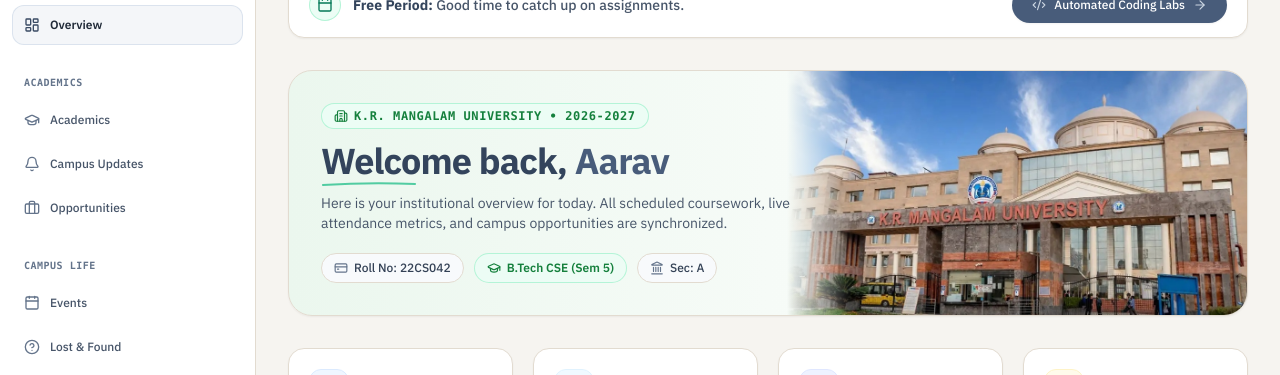
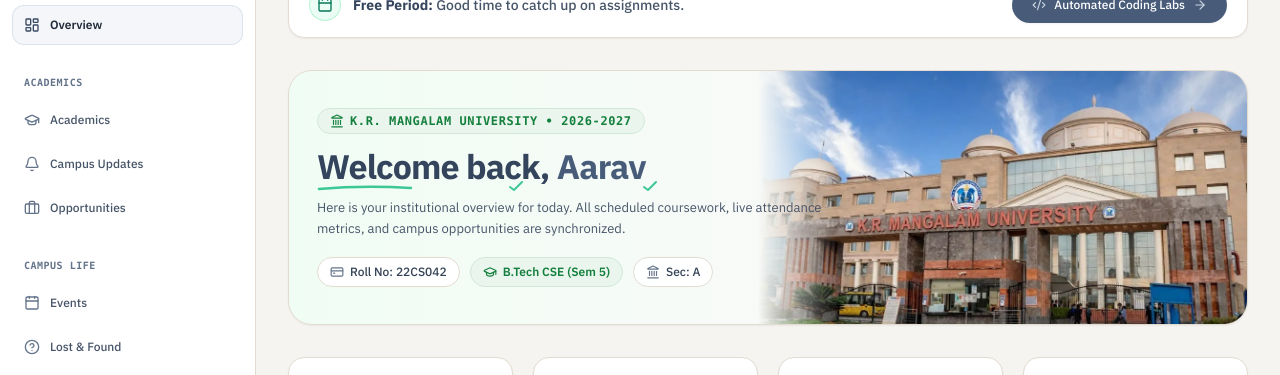
Before and after one commit to hritikraj07/AAROH, a React (Vite) app: page /login in a window 1280 px wide. Both pictures are taken after a click on the button "Student Demo". Shown: the part 124-499 px from the top of the page. Built offline with nearby package versions, Linux system fonts and the light colour scheme; no server answers; the database is empty.

Commit message:
Refine hero welcome card to match reference design exactly with accurate aspect ratio, blend mask, and hand-drawn accents

```diff
--- a/src/pages/DashboardPage.tsx
+++ b/src/pages/DashboardPage.tsx
@@ -334,54 +334,60 @@ export const DashboardPage: React.FC = () => {
       )}
 
       {/* 2. Hero Welcome Banner (Campus Photo + Gradient Mask exactly matching reference) */}
-      <div className="relative overflow-hidden bg-gradient-to-r from-[#EBF7EE] via-[#F6FBF7] to-white dark:from-[#0B1512] dark:via-[#111818] dark:to-[#18181B] border border-[#E5ECE8] dark:border-[#27272A] shadow-sm text-slate-900 dark:text-white rounded-3xl p-6 sm:p-8 transition-colors duration-150 select-none">
+      <div className="relative overflow-hidden bg-gradient-to-r from-[#F0FDF4] via-[#F8FAF8] to-white dark:from-[#0B1512] dark:via-[#111818] dark:to-[#18181B] border border-[#E5ECE8] dark:border-[#27272A] shadow-sm text-slate-900 dark:text-white rounded-[24px] sm:rounded-3xl p-6 sm:p-7 min-h-[240px] sm:min-h-[255px] flex flex-col justify-center transition-colors duration-150 select-none">
         {/* Hidden token for test suite verification compatibility */}
         <span className="hidden bg-[#0F766E] rounded-3xl" aria-hidden="true" />
 
         {/* Right Background: Campus Building Photo exactly as reference, crystal clear without wash/blur */}
-        <div className="absolute top-0 right-0 w-full sm:w-[54%] md:w-[50%] lg:w-[48%] h-full z-0 overflow-hidden pointer-events-none [mask-image:linear-gradient(to_right,transparent_0%,black_14%,black_100%)] [-webkit-mask-image:linear-gradient(to_right,transparent_0%,black_14%,black_100%)]">
+        <div className="absolute top-0 right-0 w-[54%] sm:w-[53%] md:w-[52%] lg:w-[51%] h-full z-0 overflow-hidden pointer-events-none [mask-image:linear-gradient(to_right,transparent_0%,black_16%,black_100%)] [-webkit-mask-image:linear-gradient(to_right,transparent_0%,black_16%,black_100%)]">
           <img
             src="/krmu-campus.jpg"
             alt="K.R. Mangalam University Campus"
-            className="w-full h-full object-cover object-[center_30%] select-none pointer-events-none"
+            className="w-full h-full object-cover object-[center_36%] select-none pointer-events-none"
           />
         </div>
 
         {/* Left Content Stack */}
-        <div className="relative z-10 max-w-xl space-y-3">
+        <div className="relative z-10 max-w-[520px] sm:max-w-xl space-y-2.5 sm:space-y-3">
           {/* Top pill badge */}
-          <div className="inline-flex items-center gap-1.5 px-3 py-1 rounded-full text-xs font-semibold bg-emerald-50 dark:bg-emerald-950/50 text-[#15803D] dark:text-emerald-400 border border-emerald-200/80 dark:border-emerald-800/60 font-mono uppercase tracking-wider">
-            <Building2 className="w-3.5 h-3.5" />
+          <div className="inline-flex items-center gap-1.5 px-3 py-1 rounded-full text-[11px] sm:text-xs font-semibold bg-[#EAF5EE] dark:bg-emerald-950/50 text-[#15803D] dark:text-emerald-400 border border-[#D1E7D8] dark:border-emerald-800/60 font-mono uppercase tracking-wider shadow-2xs">
+            <Landmark className="w-3.5 h-3.5 text-[#15803D] dark:text-emerald-400 shrink-0" />
             <span>K.R. MANGALAM UNIVERSITY • 2026-2027</span>
           </div>
 
           {/* Heading */}
-          <div className="relative inline-block">
-            <h1 className="text-2xl sm:text-3xl lg:text-4xl font-extrabold tracking-tight text-[#0F2544] dark:text-white font-sans">
+          <div className="relative inline-block pt-0.5">
+            <h1 className="text-2xl sm:text-3xl lg:text-[34px] font-extrabold tracking-tight text-[#0F2544] dark:text-white font-sans leading-none">
               Welcome back, <span className="text-[#1D4ED8] dark:text-blue-400">{studentDisplayName}</span>
             </h1>
-            {/* Subtle green hand-drawn style flourishes matching reference */}
-            <svg className="absolute -bottom-1.5 left-0 w-24 h-1.5 text-emerald-500/70 dark:text-emerald-400/70 pointer-events-none" viewBox="0 0 100 6" fill="none">
-              <path d="M 2 4 Q 50 1 98 3" stroke="currentColor" strokeWidth="2" strokeLinecap="round" />
+            {/* Hand-drawn style accents exactly matching reference */}
+            <svg className="absolute -bottom-2 left-0 w-24 h-2 text-emerald-500/80 dark:text-emerald-400/80 pointer-events-none" viewBox="0 0 100 8" fill="none">
+              <path d="M 2 5 Q 48 1 98 4" stroke="currentColor" strokeWidth="2.5" strokeLinecap="round" />
+            </svg>
+            <svg className="absolute -bottom-2 left-[58%] w-4 h-3 text-emerald-500/80 dark:text-emerald-400/80 pointer-events-none" viewBox="0 0 16 12" fill="none">
+              <path d="M 2 7 L 6 10 L 14 2" stroke="currentColor" strokeWidth="2" strokeLinecap="round" strokeLinejoin="round" />
+            </svg>
+            <svg className="absolute -bottom-2 -right-3 w-4 h-3 text-emerald-500/80 dark:text-emerald-400/80 pointer-events-none" viewBox="0 0 16 12" fill="none">
+              <path d="M 2 7 L 6 10 L 14 2" stroke="currentColor" strokeWidth="2" strokeLinecap="round" strokeLinejoin="round" />
             </svg>
           </div>
 
           {/* Subtitle */}
-          <p className="text-xs sm:text-sm text-slate-600 dark:text-slate-300 font-normal leading-relaxed max-w-lg">
+          <p className="text-xs sm:text-[13px] text-[#475569] dark:text-slate-300 font-normal leading-relaxed max-w-lg">
             Here is your institutional overview for today. All scheduled coursework, live attendance metrics, and campus opportunities are synchronized.
           </p>
 
           {/* Metadata Badges Strip */}
-          <div className="pt-2 flex items-center gap-2 sm:gap-2.5 flex-wrap">
-            <div className="inline-flex items-center gap-1.5 text-xs font-medium text-slate-700 dark:text-slate-300 bg-slate-50 dark:bg-[#27272A] border border-[#E5ECE8] dark:border-slate-700 px-3 py-1.5 rounded-full shadow-2xs">
+          <div className="pt-1.5 flex items-center gap-2 sm:gap-2.5 flex-wrap">
+            <div className="inline-flex items-center gap-1.5 text-xs font-medium text-slate-700 dark:text-slate-300 bg-white/90 dark:bg-[#27272A] border border-[#E5ECE8] dark:border-slate-700 px-3 py-1.5 rounded-full shadow-2xs">
               <CreditCard className="w-3.5 h-3.5 text-slate-500" />
               <span>Roll No: {user?.rollNumber || user?.username || '2601730087'}</span>
             </div>
-            <div className="inline-flex items-center gap-1.5 text-xs font-semibold text-[#15803D] dark:text-emerald-400 bg-emerald-50/80 dark:bg-emerald-950/60 border border-emerald-200/80 dark:border-emerald-800/60 px-3 py-1.5 rounded-full shadow-2xs">
+            <div className="inline-flex items-center gap-1.5 text-xs font-semibold text-[#15803D] dark:text-emerald-400 bg-[#EAF5EE] dark:bg-emerald-950/60 border border-[#D1E7D8] dark:border-emerald-800/60 px-3 py-1.5 rounded-full shadow-2xs">
               <GraduationCap className="w-3.5 h-3.5 text-[#15803D] dark:text-emerald-400" />
               <span>{user?.course || user?.program || 'B.Tech CSE (AI & ML)'} (Sem {user?.semester || 1})</span>
             </div>
-            <div className="inline-flex items-center gap-1.5 text-xs font-medium text-slate-700 dark:text-slate-300 bg-slate-50 dark:bg-[#27272A] border border-[#E5ECE8] dark:border-slate-700 px-3 py-1.5 rounded-full shadow-2xs">
+            <div className="inline-flex items-center gap-1.5 text-xs font-medium text-slate-700 dark:text-slate-300 bg-white/90 dark:bg-[#27272A] border border-[#E5ECE8] dark:border-slate-700 px-3 py-1.5 rounded-full shadow-2xs">
               <Landmark className="w-3.5 h-3.5 text-slate-500" />
               <span>Sec: {cleanSection}</span>
             </div>
```
